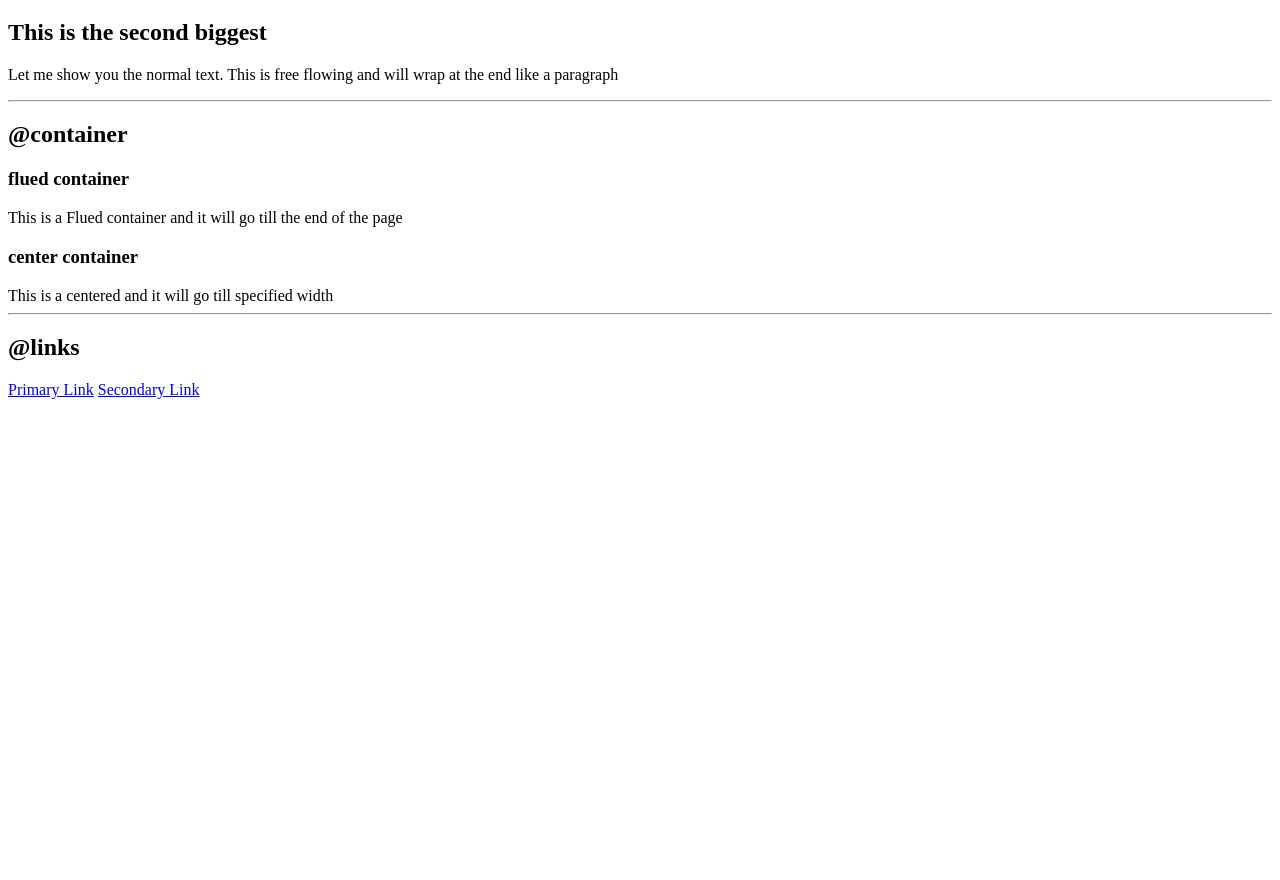
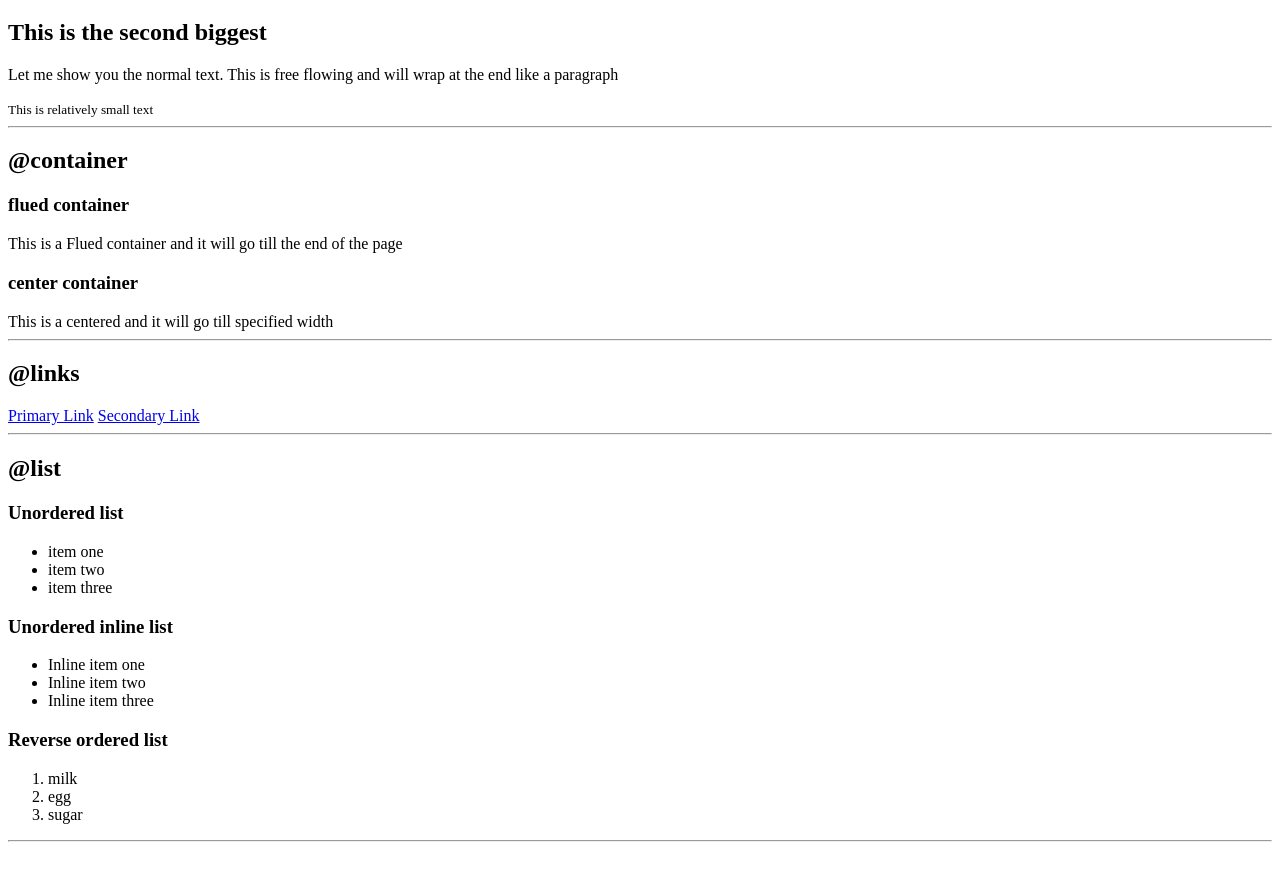
Before and after one commit to Debajit-Paul/Component-library-for-portfolio, a plain HTML site: page index.html in a window 1280 px wide. Shown: the part 224-1104 px from the top of the page. Before the commit the page ends 800 px from the top, so only its background shows below. Drawn offline with Linux system fonts and the light colour scheme.

Commit message:
update: list

```diff
--- a/index.html
+++ b/index.html
@@ -17,8 +17,9 @@
     <h1>This is the biggest header</h1>
     <h2>This is the second biggest</h2>
     <p>Let me show you the normal text. This is free flowing and will wrap at the end like a paragraph</p>
+    <small>This is relatively small text</small>
 
-    <hr>
+    <hr/>
 
     <h2>@container</h2>
 
@@ -35,5 +36,36 @@
     <a href="/">Primary Link</a>
     <a href="/">Secondary Link</a>
 
+    <hr/>
+
+    <h2>@list</h2>
+
+    <h3>Unordered list</h3>
+    <ul>
+        <li>item one</li>
+        <li>item two</li>
+        <li>item three</li>
+    </ul>
+
+    <h3>Unordered inline list</h3>
+    <ul>
+        <li>Inline item one</li>
+        <li>Inline item two</li>
+        <li>Inline item three</li>
+    </ul>
+
+    <h3>Reverse ordered list</h3>
+    <ol>
+        <li>milk</li>
+        <li>egg</li>
+        <li>sugar</li>
+    </ol>
+
+    <hr/>
+
+    <div style="height: 30vh;">
+
+    </div>
+
 </body>
 </html>
```
